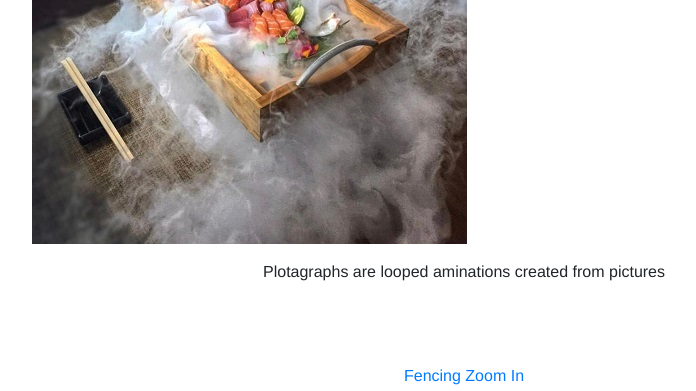
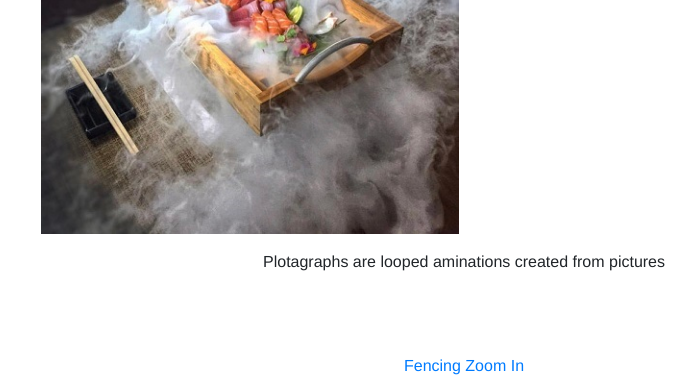
Before and after one commit to andrefisch/cyrusofchaos, a Flask app: page / in a window 1280 px wide. Shown: the part 3524-3915 px from the top of the page, without its empty margins (176-872 px from the left). Run offline with Flask 2, Linux system fonts and the light colour scheme; some libraries are stand-ins or nearby versions.

Commit message:
attempted fix for sushi problem

```diff
--- a/templates/resume.html
+++ b/templates/resume.html
@@ -33,7 +33,7 @@
 <br>
 <br>
 <p><a href="https://giphy.com/gifs/MXGAl8FrS0jMaKj5TR">Animating a Picture</a></p>
-<img class="sushi" src="../static/images/sushi.jpg" alt="" style="width:auto; height:500px;">
+<img class="sushi" src="../static/images/sushi.jpg" alt="" style="width:auto; height:480px;">
 <iframe src="https://giphy.com/embed/MXGAl8FrS0jMaKj5TR" width="424" height="480" frameBorder="0" class="giphy-embed" allowFullScreen></iframe>
 <p>Plotagraphs are looped aminations created from pictures</p>
 <br>
```
